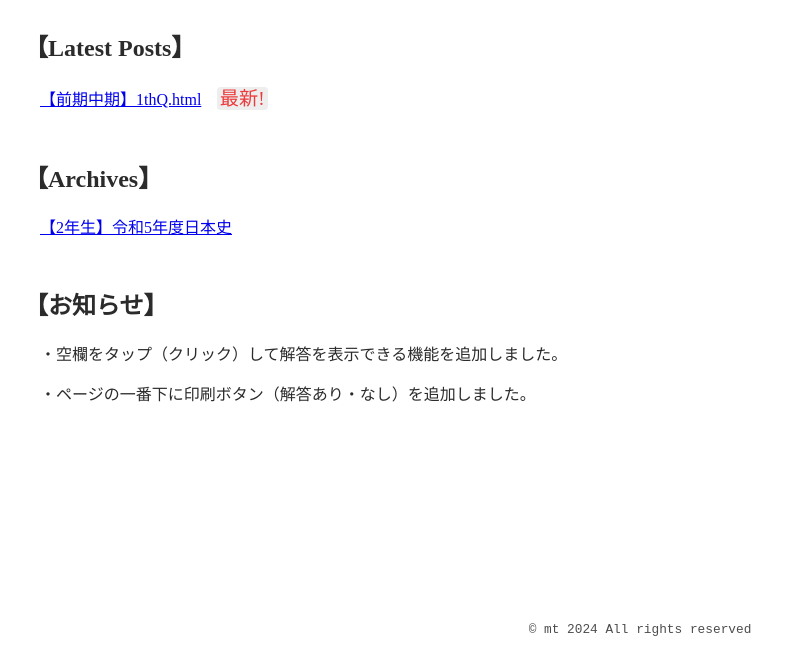
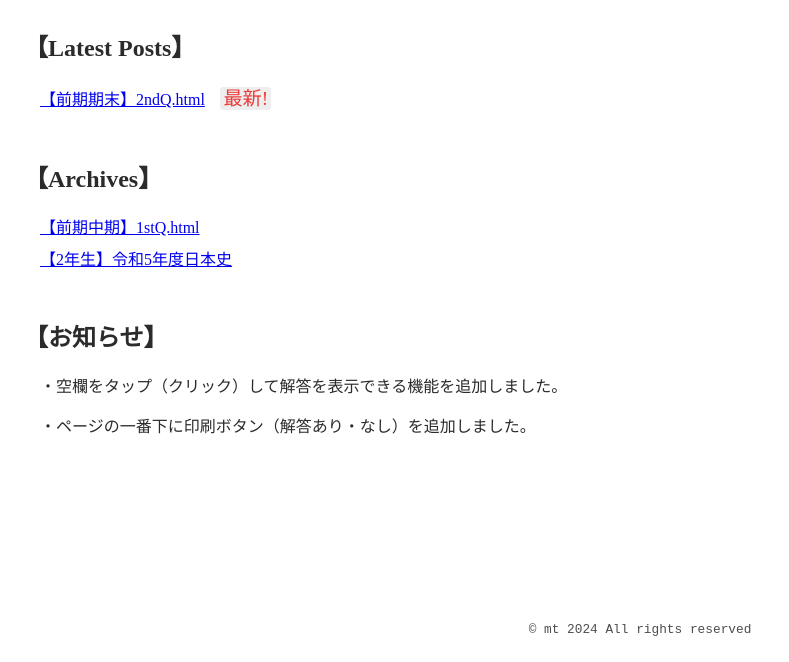
Before and after one commit to st22182ti/sekaishi, a plain HTML site: page index.html in a window 1280 px wide. Shown: the part 138-800 px from the top of the page, without its empty margins (0-789 px from the left). Drawn offline with Linux system fonts and the light colour scheme.

Commit message:
add link to 2ndQ in index.html

```diff
--- a/index.html
+++ b/index.html
@@ -103,10 +103,13 @@
         <h1>世界史試験対策</h1>
         <h2>【Latest Posts】</h2>
         <div class="link latest">
-            <a href="1thQ.html">【前期中期】1thQ.html</a>
+            <a href="2ndQ.html">【前期期末】2ndQ.html</a>
         </div>
 
         <h2>【Archives】</h2>
+        <div class="link">
+            <a href="1thQ.html">【前期中期】1stQ.html</a>
+        </div>
         <div class="link">
             <a href="https://st22182ti.github.io/nihonshi/index.html?openExternalBrowser=1">【2年生】令和5年度日本史</a>
         </div>
```
